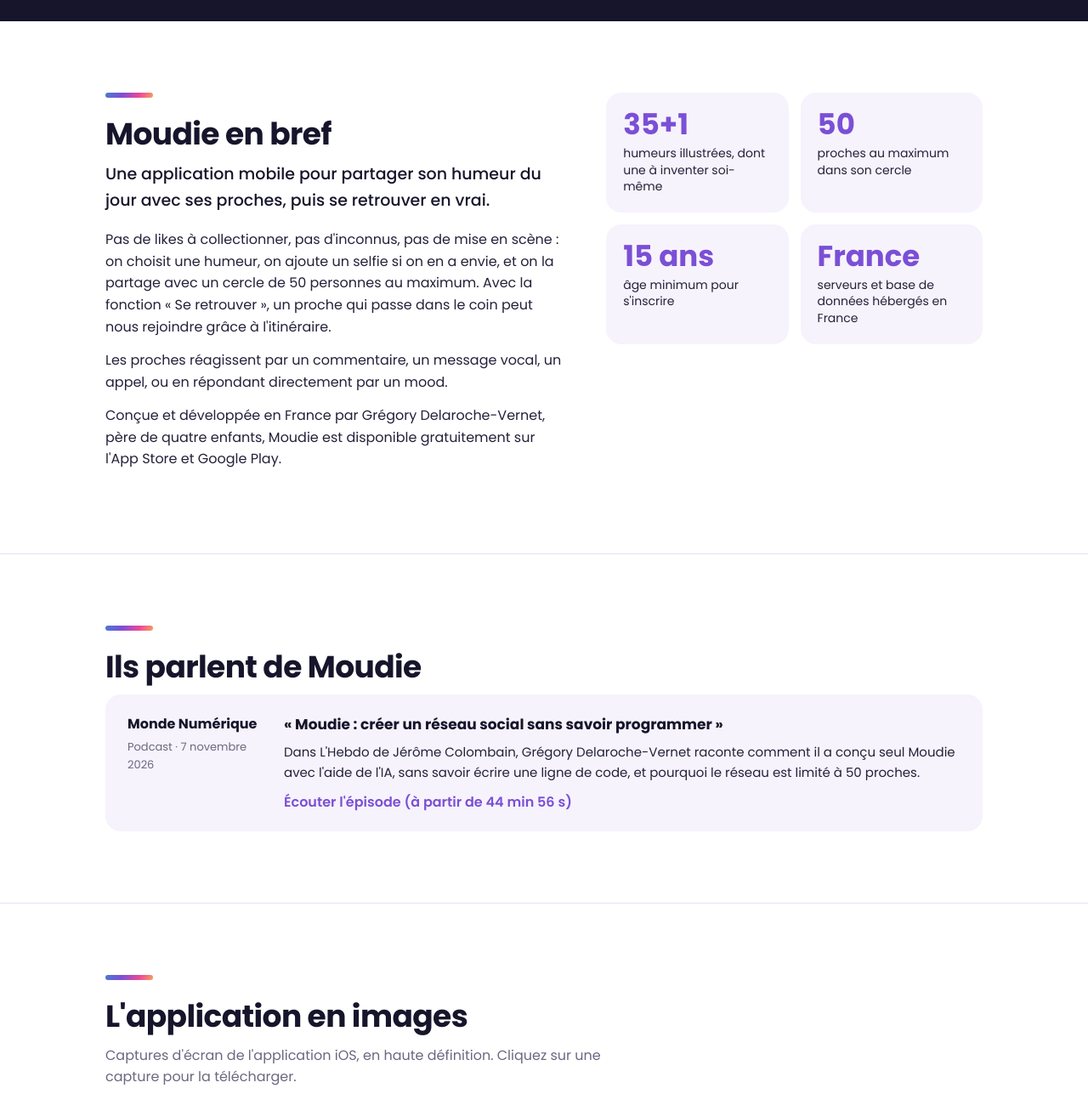
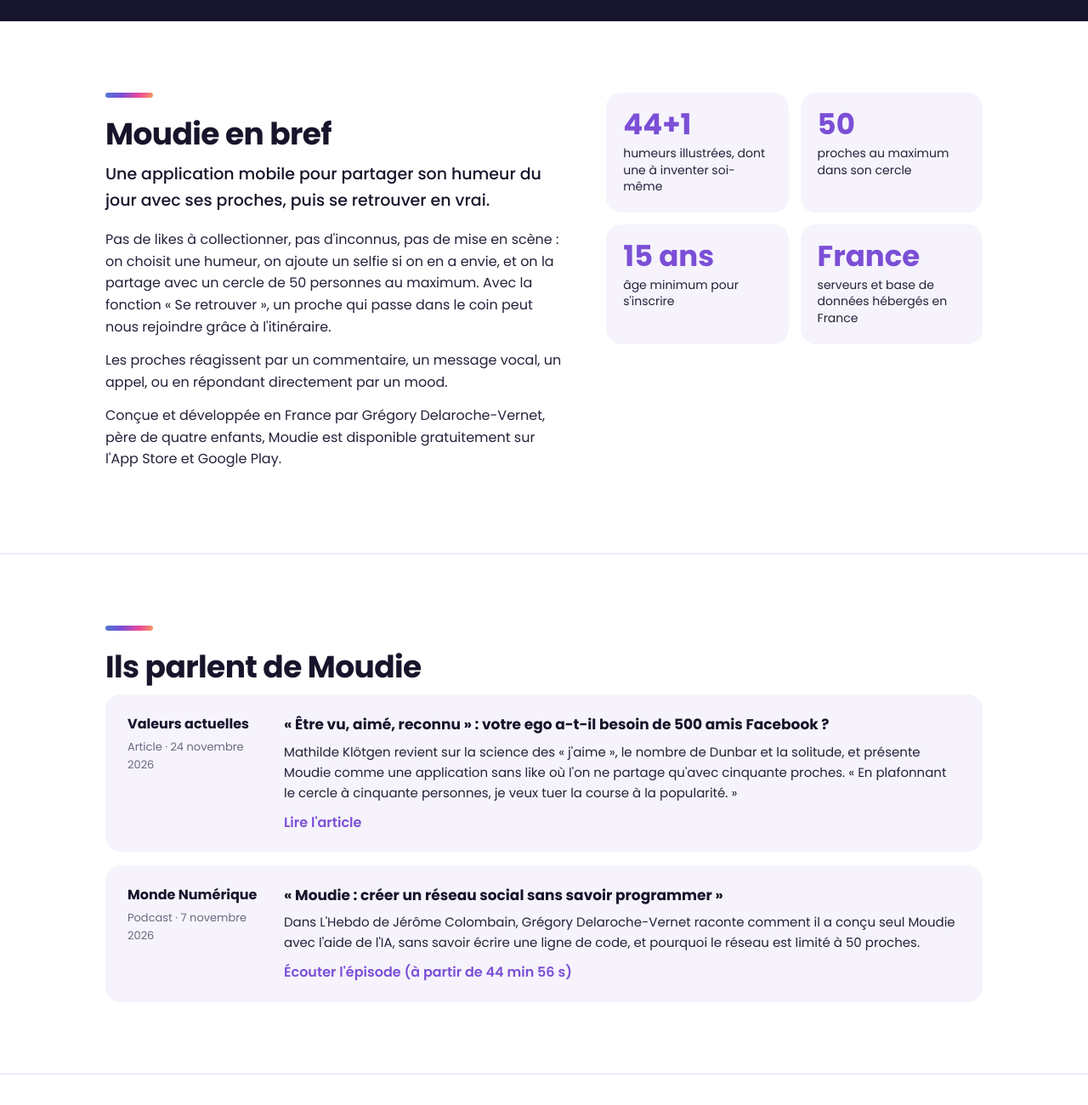
Before and after one commit to moody-app-fr/moody-app-fr.github.io, a plain HTML site: page presse/index.html in a window 1280 px wide. Shown: the part 680-1980 px from the top of the page at 85% size. Drawn offline with Linux system fonts and the light colour scheme.

Commit message:
Update index.html

```diff
--- a/presse/index.html
+++ b/presse/index.html
@@ -148,7 +148,7 @@ footer .cols a:hover { text-decoration:underline; }
       <p>Conçue et développée en France par Grégory Delaroche-Vernet, père de quatre enfants, Moudie est disponible gratuitement sur l'App Store et Google Play.</p>
     </div>
     <div class="faits">
-      <div class="fait"><b>35+1</b><span>humeurs illustrées, dont une à inventer soi-même</span></div>
+      <div class="fait"><b>44+1</b><span>humeurs illustrées, dont une à inventer soi-même</span></div>
       <div class="fait"><b>50</b><span>proches au maximum dans son cercle</span></div>
       <div class="fait"><b>15 ans</b><span>âge minimum pour s'inscrire</span></div>
       <div class="fait"><b>France</b><span>serveurs et base de données hébergés en France</span></div>
@@ -161,6 +161,14 @@ footer .cols a:hover { text-decoration:underline; }
     <div class="bar grad"></div>
     <h2>Ils parlent de Moudie</h2>
     <div class="retombees">
+      <div class="retombee">
+        <div class="media">Valeurs actuelles<small>Article · 24 novembre 2026</small></div>
+        <div>
+          <h3>« Être vu, aimé, reconnu » : votre ego a-t-il besoin de 500 amis Facebook ?</h3>
+          <p>Mathilde Klötgen revient sur la science des « j'aime », le nombre de Dunbar et la solitude, et présente Moudie comme une application sans like où l'on ne partage qu'avec cinquante proches. « En plafonnant le cercle à cinquante personnes, je veux tuer la course à la popularité. »</p>
+          <a href="https://www.valeursactuelles.com/societe/etre-vu-aime-reconnu-votre-ego-a-t-il-besoin-de-500-amis-facebook" target="_blank" rel="noopener">Lire l'article</a>
+        </div>
+      </div>
       <div class="retombee">
         <div class="media">Monde Numérique<small>Podcast · 7 novembre 2026</small></div>
         <div>
@@ -180,7 +188,7 @@ footer .cols a:hover { text-decoration:underline; }
     <p class="intro">Captures d'écran de l'application iOS, en haute définition. Cliquez sur une capture pour la télécharger.</p>
     <div class="ecrans">
       <a href="assets/moudie-ecran-1-accueil.jpg" download><img src="assets/moudie-ecran-1-accueil.jpg" alt="Écran d'accueil de Moudie" loading="lazy"><b>L'accueil</b><span>Les humeurs de ses proches et leur intensité.</span></a>
-      <a href="assets/moudie-ecran-3-partage-mood.jpg" download><img src="assets/moudie-ecran-3-partage-mood.jpg" alt="Choix de l'humeur" loading="lazy"><b>Partager son mood</b><span>35 humeurs, une personnalisée, des moods éphémères.</span></a>
+      <a href="assets/moudie-ecran-3-partage-mood.jpg" download><img src="assets/moudie-ecran-3-partage-mood.jpg" alt="Choix de l'humeur" loading="lazy"><b>Partager son mood</b><span>44 humeurs rangées par familles, une personnalisée, des moods éphémères.</span></a>
       <a href="assets/moudie-ecran-4-se-retrouver.jpg" download><img src="assets/moudie-ecran-4-se-retrouver.jpg" alt="Fonction Se retrouver" loading="lazy"><b>Se retrouver</b><span>Un point de rendez-vous et le trajet de chacun.</span></a>
       <a href="assets/moudie-ecran-5-mood-du-monde.jpg" download><img src="assets/moudie-ecran-5-mood-du-monde.jpg" alt="Carte du mood du monde" loading="lazy"><b>Le mood du monde</b><span>Les humeurs partagées dans les dernières 24 heures.</span></a>
       <a href="assets/moudie-ecran-2-connexion.jpg" download><img src="assets/moudie-ecran-2-connexion.jpg" alt="Écran de connexion" loading="lazy"><b>Bienvenue</b><span>Le 1er réseau social non performatif limité à 50 contacts.</span></a>
@@ -223,7 +231,7 @@ footer .cols a:hover { text-decoration:underline; }
   <div class="wrap">
     <div class="bar grad"></div>
     <h2>Les humeurs de Moudie</h2>
-    <p class="intro">Une sélection parmi les 35 humeurs de l'application. Cliquez sur une illustration pour la télécharger.</p>
+    <p class="intro">Une sélection parmi les 44 humeurs de l'application. Cliquez sur une illustration pour la télécharger.</p>
     <div class="moods">
       <a class="mood" href="assets/mood-apero.png" download><img src="assets/mood-apero.png" alt="">Apéro<small>PNG</small></a>
       <a class="mood" href="assets/mood-batteriefaible.png" download><img src="assets/mood-batteriefaible.png" alt="">Batterie faible<small>PNG</small></a>
```
